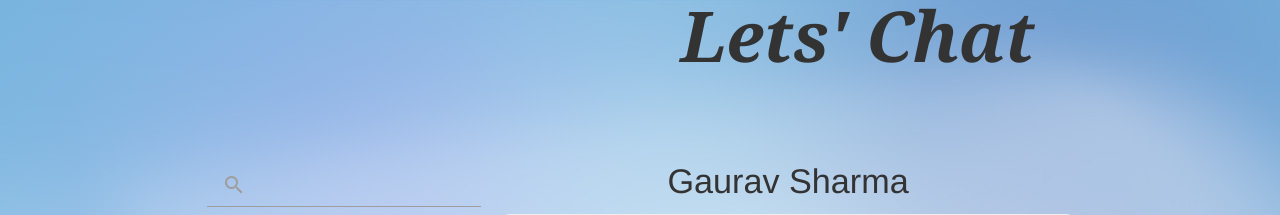
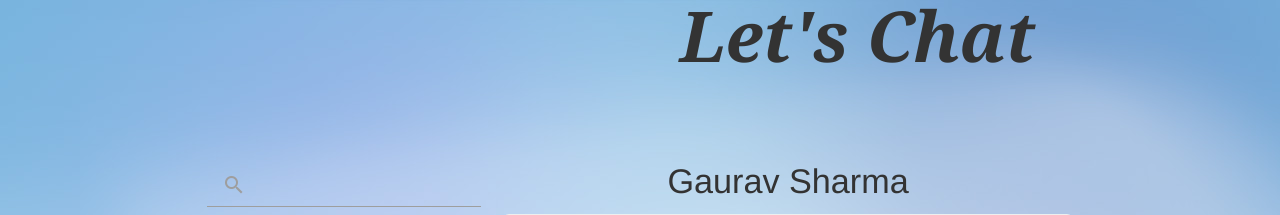
Before and after one commit to sanjayramesh005/chat-app, a Django app: page /user/chat/ in a window 1280 px wide; the page is wider, and only the part inside the window is pictured. Shown: the top 215 px of that part. Run offline with Django 3.2, Linux system fonts and the light colour scheme; parts of the project's set-up code (start-up, migrations or seed data) failed here and were passed over; some libraries are stand-ins or nearby versions.

Commit message:
main page done

```diff
--- a/first/static/hm_page.css
+++ b/first/static/hm_page.css
@@ -78,9 +78,22 @@ body {
   color: black;
   opacity: 1;
 }
+
 #current-chat {
     width:100%;
 }
 #current-msgs {
     width:100%;
 }
+
+
+
+style=" margin-left: 1250px;"
+
+style="
+			margin-top: 10px;
+			width: 1401px;
+			text-align:center;
+			height: 40px;
+			font: italic bold 70px/50px Georgia, serif;color: #663399
+			text-decoration: underline;"
--- a/first/templates/first/base.html
+++ b/first/templates/first/base.html
@@ -1,7 +1,7 @@
 <!DOCTYPE html>
 <html>
     <head>
-        <title>Lets' Chat</title>
+        <title>Let's Chat</title>
         <link href="https://maxcdn.bootstrapcdn.com/bootstrap/3.3.7/css/bootstrap.min.css" rel="stylesheet">
 
         <script src="https://ajax.googleapis.com/ajax/libs/jquery/1.12.4/jquery.min.js"></script>
--- a/first/templates/first/chatting.html
+++ b/first/templates/first/chatting.html
@@ -10,7 +10,7 @@
 			height: 40px;
 			font: italic bold 70px/50px Georgia, serif;color: #663399
 			text-decoration: underline;" >
-			Lets' Chat
+			Let's Chat
 		</div>
 
 
@@ -34,7 +34,7 @@
 				<span class="caret"></span></button>
 				<ul class="dropdown-menu">
 					<li><a href="#">About</a></li>
-					<li><a href="#">Log Out</a></li>
+					<li><a href="#">Log <OUTPUT></OUTPUT></a></li>
 
 				</ul>
 			</div>
@@ -117,6 +117,42 @@
 				<!-- <div class="card teal darken-1 to-msg"> -->
 				<!--     <div class="card-content white-text">To msg 2aksjdbakjsdbkajsdbkajsdbkajsdblajsdblaksdblaskdblasbd akjdbakjsdbalsjdba aksjdblajsdblajbsdl asjdbalsdjbalsbd</div> -->
 				<!-- </div> -->
+
+				<!-- <div class="card red  accent-1 from-msg">
+					<div class="card-content">From msg 1 2aksjdbakjsdbkajsdbkajsdbkajsdblajsdblaksdblaskdblasbd akjdbakjsdbalsjdba aksjdblajsdblajbsdl
+					</div>
+				</div>
+				<div class="card teal darken-1 to-msg">
+				<div class="card-content white-text">From msg 1 2aksjdbakjsdbkajsdbkajsdbkajsdblajsdblaksdblaskdblasbd akjdbakjsdbalsjdba aksjdblajsdblajbsdl</div>
+				</div>
+				<div class="card red  accent-1 from-msg">
+				<div class="card-content">jaFrom msg 1 2aksjdbakjsdbkajsdbkajsdbkajsdblajsdblaksdblaskdblasbd akjdbakjsdbalsjdba aksjdblajsdblajbsdlu </div>
+				</div>
+				<div class="card red  accent-1 from-msg">
+				<div class="card-content">I lFrom msg 1 2aksjdbakjsdbkajsdbkajsdbkajsdblajsdblaksdblaskdblasbd akjdbakjsdbalsjdba aksjdblajsdblajbsdla....</div>
+				</div>
+
+				<div class="card red  accent-1 from-msg">
+				<div class="card-content">From msg 1 2aksjdbakjsdbkajsdbkajsdbkajsdblajsdblaksdblaskdblasbd akjdbakjsdbalsjdba aksjdblajsdblajbsdl asjdbalsdjbalsbd</div>
+				</div>
+
+				<div class="card teal darken-1 to-msg">
+				<div class="card-content white-text">To msg 2aksjdbakjsdbkajsdbkajsdbkajsdblajsdblaksdblaskdblasbd akjdbakjsdbalsjdba aksjdblajsdblajbsdl asjdbalsdjbalsbd</div>
+				</div>
+
+				<div class="card teal darken-1 to-msg">
+					<div class="card-content white-text">To msg 2aksjdbakjsdbkajsdbkajsdbkajsdblajsdblaksdblaskdblasbd akjdbakjsdbalsjdba aksjdblajsdblajbsdl asjdbalsdjbalsbd</div>
+				</div>
+
+				<div class="card teal darken-1 to-msg">
+					<div class="card-content white-text">To msg 2aksjdbakjsdbkajsdbkajsdbkajsdblajsdblaksdblaskdblasbd akjdbakjsdbalsjdba aksjdblajsdblajbsdl asjdbalsdjbalsbd</div>
+				</div>
+				<div class="card teal darken-1 to-msg">
+					<div class="card-content white-text">To msg 2aksjdbakjsdbkajsdbkajsdbkajsdblajsdblaksdblaskdblasbd akjdbakjsdbalsjdba aksjdblajsdblajbsdl asjdbalsdjbalsbd</div>
+				</div>
+				<div class="card teal darken-1 to-msg">
+					<div class="card-content white-text">To msg 2aksjdbakjsdbkajsdbkajsdbkajsdblajsdblaksdblaskdblasbd akjdbakjsdbalsjdba aksjdblajsdblajbsdl asjdbalsdjbalsbd</div>
+				</div> -->
 			</div>
 		</div>
 		<div id='input-box' style='display:fixed' class='row'>
```
Also changed, not shown: first/templates/first/home.html (+13 -6 lines).
